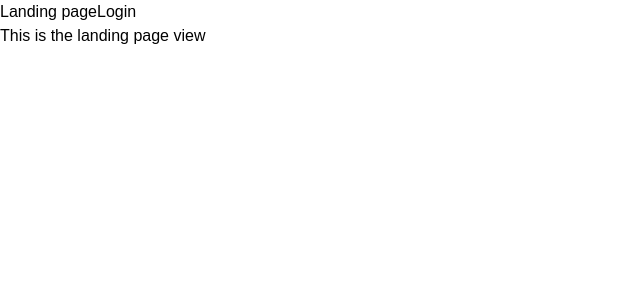
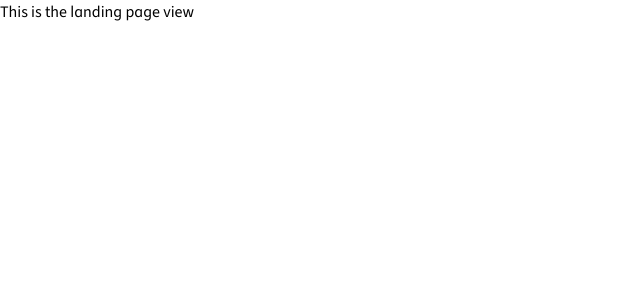
Before and after one commit to pedrodruviaro/journals, a Vue app: page / in a window 1280 px wide. Shown: the top 300 px of the page, without its empty margins (0-640 px from the left). Built offline with nearby package versions, Linux system fonts and the light colour scheme; a web font is replaced by a local one.

Commit message:
feat: :lipstick: add google font and centered container

```diff
--- a/src/App.vue
+++ b/src/App.vue
@@ -3,8 +3,5 @@
 </script>
 
 <template>
-  <RouterLink :to="{ name: 'landing-page' }">Landing page</RouterLink>
-  <RouterLink :to="{ name: 'login' }">Login</RouterLink>
-
   <RouterView />
 </template>
--- a/src/assets/main.css
+++ b/src/assets/main.css
@@ -1,3 +1,5 @@
+@import url('https://fonts.googleapis.com/css2?family=Source+Sans+3:ital,wght@0,200..900;1,200..900&display=swap');
+
 @layer tailwind-base, primevue, tailwind-utilities;
 
 @layer tailwind-base {
@@ -8,3 +10,10 @@
   @tailwind components;
   @tailwind utilities;
 }
+
+@layer base {
+  hmtl,
+  body {
+    font-family: 'Source Sans 3';
+  }
+}
--- a/tailwind.config.js
+++ b/tailwind.config.js
@@ -2,6 +2,10 @@
 export default {
   content: ['./index.html', './src/**/*.{vue,js,ts,jsx,tsx}'],
   theme: {
+    container: {
+      padding: '2rem',
+      center: true
+    },
     extend: {}
   },
   plugins: []
```
